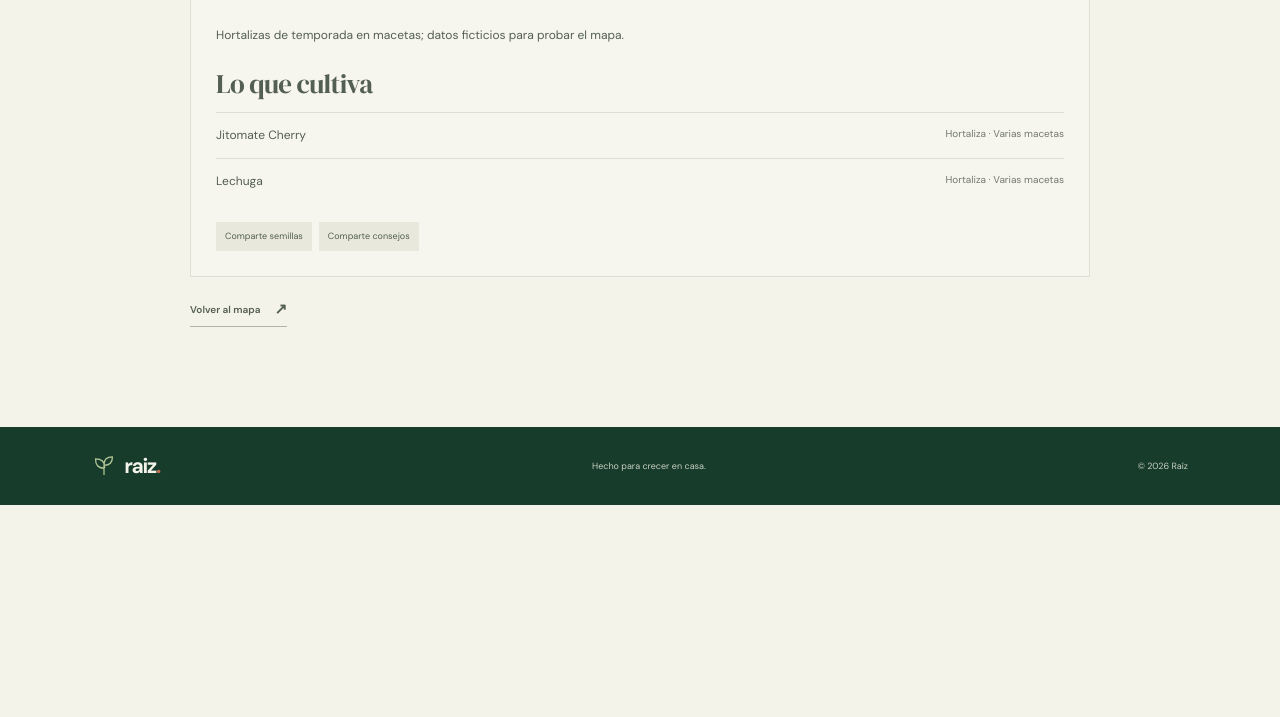
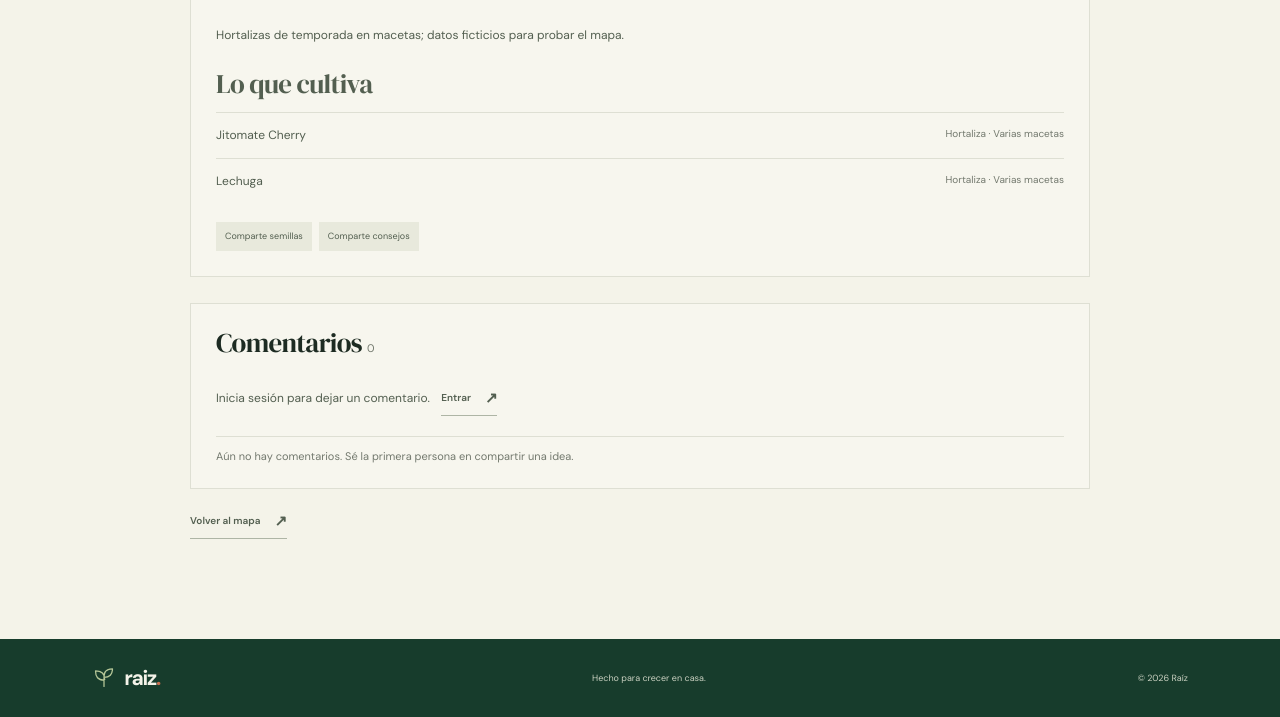
Before and after one commit to arturoramirez60-alt/plantas-web, a Flask app: page /community/gardens/1 in a window 1280 px wide. Shown: the part 346-1063 px from the top of the page. Before the commit the page ends 851 px from the top, so only its background shows below. Run offline with Flask 3, Linux system fonts and the light colour scheme.

Commit message:
Comentarios

```diff
--- a/community.py
+++ b/community.py
@@ -79,6 +79,17 @@ class Garden(db.Model):
     created_at = db.Column(db.DateTime, nullable=False, default=datetime.utcnow)
     owner = db.relationship("User")
     plants = db.relationship("GardenPlant", back_populates="garden", cascade="all, delete-orphan")
+    comments = db.relationship("GardenComment", back_populates="garden", cascade="all, delete-orphan")
+
+
+class GardenComment(db.Model):
+    id = db.Column(db.Integer, primary_key=True)
+    garden_id = db.Column(db.Integer, db.ForeignKey("garden.id"), nullable=False)
+    author_id = db.Column(db.Integer, db.ForeignKey("user.id"), nullable=False)
+    content = db.Column(db.String(500), nullable=False)
+    created_at = db.Column(db.DateTime, nullable=False, default=datetime.utcnow)
+    garden = db.relationship("Garden", back_populates="comments")
+    author = db.relationship("User")
 
 
 class GardenPlant(db.Model):
@@ -329,11 +340,51 @@ def register_community_routes(app):
             )
         ):
             abort(404)
+        comments = GardenComment.query.filter_by(garden_id=garden.id).order_by(GardenComment.created_at.desc()).all()
         return render_template(
             "garden_profile.html",
             title="{} | Comunidad Raíz".format(garden.name),
             garden=garden,
+            comments=comments,
         )
+
+    @app.post("/community/gardens/<int:garden_id>/comments")
+    @login_required
+    def add_garden_comment(garden_id):
+        garden = db.session.get(Garden, garden_id)
+        if garden is None or (
+            not garden.visible_map and current_user.id != garden.owner_id
+        ):
+            abort(404)
+
+        content = request.form.get("content", "").strip()
+        if not (2 <= len(content) <= 500):
+            flash("El comentario debe tener entre 2 y 500 caracteres.", "error")
+        elif PRIVATE_DETAIL_PATTERN.search(content):
+            flash("No compartas correos, teléfonos ni detalles de domicilios en los comentarios.", "error")
+        else:
+            db.session.add(GardenComment(
+                garden_id=garden.id,
+                author_id=current_user.id,
+                content=content,
+            ))
+            db.session.commit()
+            flash("Tu comentario quedó publicado.", "success")
+        return redirect(url_for("garden_profile", garden_id=garden.id))
+
+    @app.post("/community/gardens/<int:garden_id>/comments/<int:comment_id>/delete")
+    @login_required
+    def delete_garden_comment(garden_id, comment_id):
+        garden = db.session.get(Garden, garden_id)
+        comment = db.session.get(GardenComment, comment_id)
+        if garden is None or comment is None or comment.garden_id != garden.id:
+            abort(404)
+        if current_user.id != comment.author_id and current_user.id != garden.owner_id:
+            abort(403)
+        db.session.delete(comment)
+        db.session.commit()
+        flash("Comentario eliminado.", "success")
+        return redirect(url_for("garden_profile", garden_id=garden.id))
 
     @app.post("/community/gardens/<int:garden_id>/visibility")
     @login_required
--- a/static/main.css
+++ b/static/main.css
@@ -327,6 +327,24 @@ h2 { margin-bottom: 0; font-size: clamp(38px, 4vw, 54px); line-height: 1.05; let
 .visibility-form { display: flex; flex-wrap: wrap; align-items: center; gap: 17px; margin-top: 24px; padding-top: 18px; border-top: 1px solid var(--line); }
 .visibility-form .checkbox-label { margin-right: auto; }
 .profile-back { margin-top: 22px; }
+.garden-comments { margin-top: 26px; padding: 25px; border: 1px solid var(--line); background: rgba(255,255,255,.24); }
+.comments-heading h2 { margin: 0 0 18px; font-size: 27px; }
+.comments-heading h2 span { color: var(--muted); font-family: "DM Sans", sans-serif; font-size: 11px; }
+.comment-form { display: grid; gap: 10px; padding-bottom: 22px; border-bottom: 1px solid var(--line); }
+.comment-form label { display: grid; gap: 8px; color: #535f50; font-size: 10px; font-weight: 700; }
+.comment-form textarea { width: 100%; resize: vertical; padding: 10px 12px; border: 1px solid #c8cebd; background: #fbfaf4; color: var(--ink); font: 12px "DM Sans", sans-serif; line-height: 1.6; }
+.comment-form small { color: var(--muted); font-size: 9px; }
+.comment-form .button { justify-self: start; border: 0; cursor: pointer; }
+.comment-login { padding: 12px 0 20px; border-bottom: 1px solid var(--line); color: #535f50; font-size: 12px; }
+.comment-login .text-link { margin-left: 8px; }
+.comment-list { margin: 0; padding: 0; list-style: none; }
+.garden-comment { padding: 18px 0; border-bottom: 1px solid var(--line); }
+.garden-comment:last-child { border-bottom: 0; }
+.comment-meta { display: flex; justify-content: space-between; gap: 15px; color: #535f50; font-size: 11px; }
+.comment-meta time { color: var(--muted); font-size: 9px; }
+.garden-comment > p { margin: 8px 0 4px; white-space: pre-line; line-height: 1.7; }
+.comment-delete { padding: 0; border: 0; background: none; color: var(--clay); cursor: pointer; font: 600 9px "DM Sans", sans-serif; }
+.comments-empty { margin: 10px 0 0; color: var(--muted); font-size: 11px; }
 .garden-form { max-width: 720px; margin: 0 auto; padding: 28px; border: 1px solid var(--line); background: rgba(255,255,255,.24); }
 .garden-form textarea, .garden-form select, .garden-form input:not([type="checkbox"]) { width: 100%; min-width: 0; min-height: 42px; padding: 9px 11px; border: 1px solid #c8cebd; border-radius: 0; background: #fbfaf4; color: var(--ink); font: 12px "DM Sans", sans-serif; }
 .garden-form textarea { resize: vertical; }
--- a/templates/garden_profile.html
+++ b/templates/garden_profile.html
@@ -25,6 +25,44 @@
         </form>
         {% endif %}
     </article>
+    <section class="garden-comments" aria-labelledby="garden-comments-title">
+        <div class="comments-heading">
+            <h2 id="garden-comments-title">Comentarios <span>{{ comments|length }}</span></h2>
+        </div>
+        {% if current_user.is_authenticated %}
+        <form class="comment-form" action="{{ url_for('add_garden_comment', garden_id=garden.id) }}" method="post">
+            <input type="hidden" name="_csrf_token" value="{{ csrf_token() }}">
+            <label for="garden-comment">Deja un comentario
+                <textarea id="garden-comment" name="content" minlength="2" maxlength="500" rows="4" required placeholder="Comparte una idea, pregunta o consejo sobre este huerto."></textarea>
+            </label>
+            <small>Los comentarios son públicos. No incluyas datos personales.</small>
+            <button class="button button-dark" type="submit">Publicar comentario</button>
+        </form>
+        {% else %}
+        <p class="comment-login">Inicia sesión para dejar un comentario. <a class="text-link" href="{{ url_for('login', next=request.path) }}">Entrar <span aria-hidden="true">↗</span></a></p>
+        {% endif %}
+        {% if comments %}
+        <ol class="comment-list">
+            {% for comment in comments %}
+            <li class="garden-comment">
+                <div class="comment-meta">
+                    <strong>{{ comment.author.username }}</strong>
+                    <time datetime="{{ comment.created_at.isoformat() }}">{{ comment.created_at.strftime('%d/%m/%Y · %H:%M') }}</time>
+                </div>
+                <p>{{ comment.content }}</p>
+                {% if current_user.is_authenticated and (current_user.id == comment.author_id or current_user.id == garden.owner_id) %}
+                <form action="{{ url_for('delete_garden_comment', garden_id=garden.id, comment_id=comment.id) }}" method="post">
+                    <input type="hidden" name="_csrf_token" value="{{ csrf_token() }}">
+                    <button class="comment-delete" type="submit" onclick="return confirm('¿Eliminar este comentario?');">Eliminar</button>
+                </form>
+                {% endif %}
+            </li>
+            {% endfor %}
+        </ol>
+        {% else %}
+        <p class="comments-empty">Aún no hay comentarios. Sé la primera persona en compartir una idea.</p>
+        {% endif %}
+    </section>
     <a class="text-link profile-back" href="{{ url_for('community_map') }}">Volver al mapa <span aria-hidden="true">↗</span></a>
 </main>
 {% endblock %}
```
Also changed, not shown: README.md.
